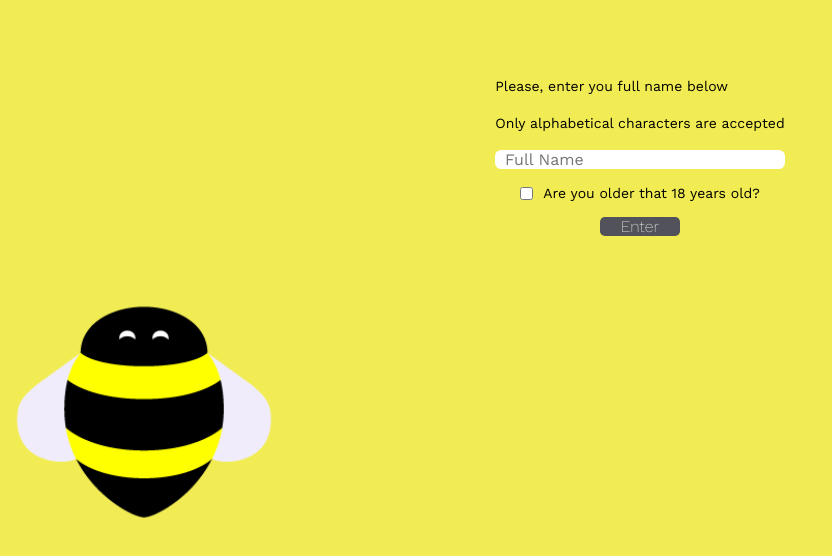
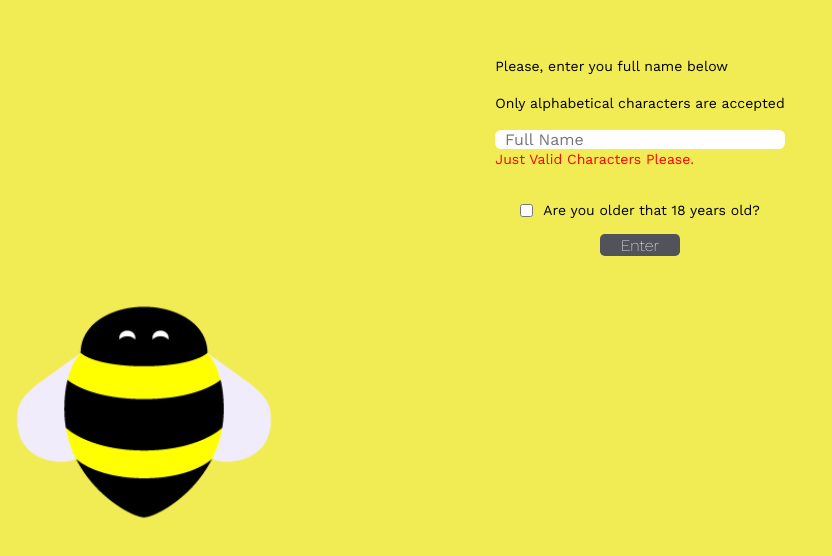
Before and after one commit to matheusriboli97/bees, a React (Vite) app: page / in a window 1280 px wide. Shown: the part 244-800 px from the top of the page, without its empty margins (0-832 px from the left). Built offline with nearby package versions, Linux system fonts and the light colour scheme.

Commit message:
[FEAT] Checking if the name has not invalid characters

```diff
--- a/src/pages/Login/index.tsx
+++ b/src/pages/Login/index.tsx
@@ -5,18 +5,31 @@ import { UserContext } from "../../context/UserContext";
 import { Link } from "react-router-dom";
 
 export default function Login(): JSX.Element {
-  const { setName } = useContext(UserContext);
+  const { setName, showChip } = useContext(UserContext);
   const [dataIsReady, setDataIsReady] = useState<boolean>(false);
   const [currentName, setCurrentName] = useState<string>("");
   const [isChecked, setIsChecked] = useState<boolean>(false);
+  const [errorMessage, setErrorMessage] = useState<string | null>(null);
 
   useEffect(() => {
-    if (currentName.length && isChecked) {
+    hasInvalidChars()
+    if (currentName.length && isChecked && hasInvalidChars()) {
       setDataIsReady(true);
     } else {
       setDataIsReady(false);
     }
   }, [currentName, isChecked]);
+
+  const hasInvalidChars = (): boolean => {
+    var letters = /^[0-9a-zA-Z]+$/;
+    if (letters.test(currentName)) {
+      setErrorMessage(null);
+      return true;
+    } else {
+      setErrorMessage('Just Valid Characters Please.')
+    return false;
+    }
+  };
 
   return (
     <div className="loginContainer">
@@ -31,6 +44,7 @@ export default function Login(): JSX.Element {
           className="textInput"
           onChange={(e) => setCurrentName(e.target.value)}
         />
+        <p className="errorMessage">{errorMessage}</p>
         <section className="checkboxField">
           <input
             type="checkbox"
--- a/src/pages/Login/style.css
+++ b/src/pages/Login/style.css
@@ -19,7 +19,7 @@
   display: flex;
   flex-direction: column;
   text-align: start;
-  height: 20%;
+  height: 25%;
 }
 
 .centerContainer button{
@@ -58,3 +58,9 @@
   font-size: 14px;
   margin-left: 10px;
 }
+
+.errorMessage {
+  margin: 0;
+  color: red;
+  font-size: 0.8rem;
+}
```
